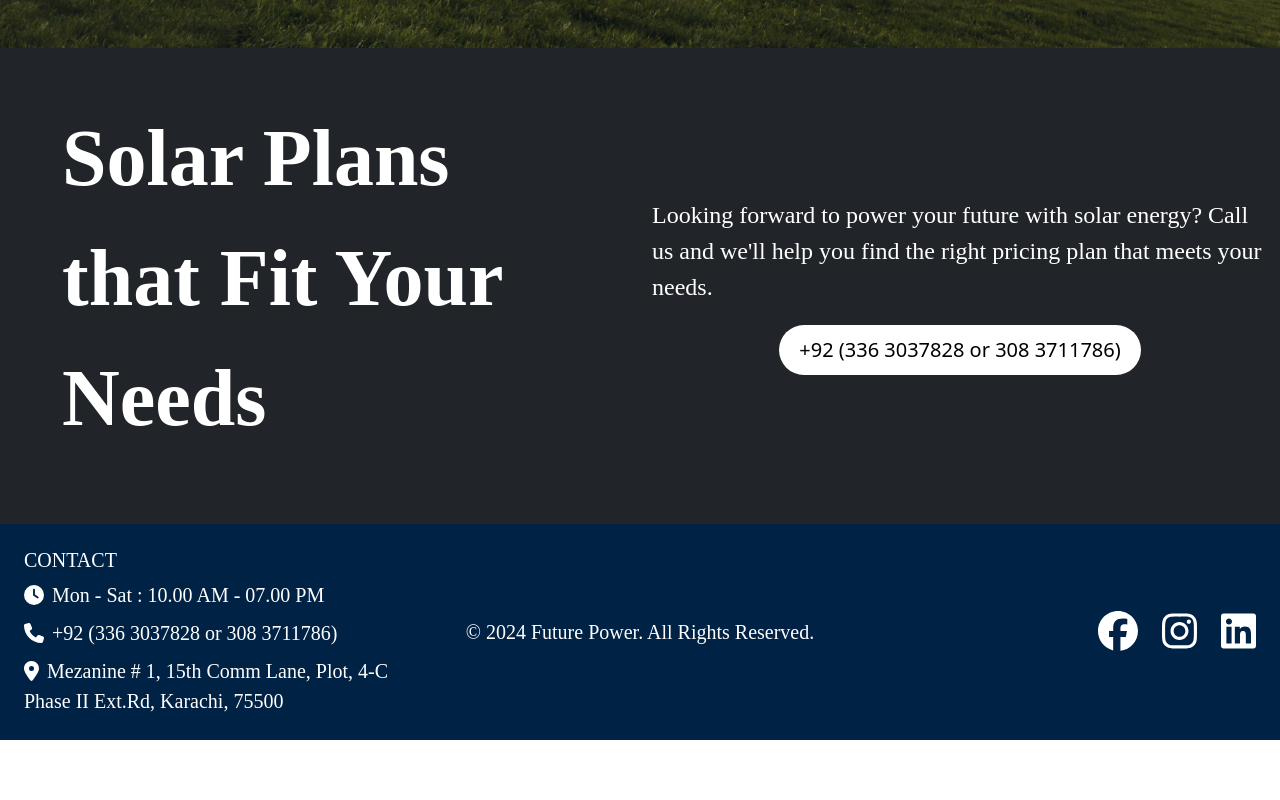
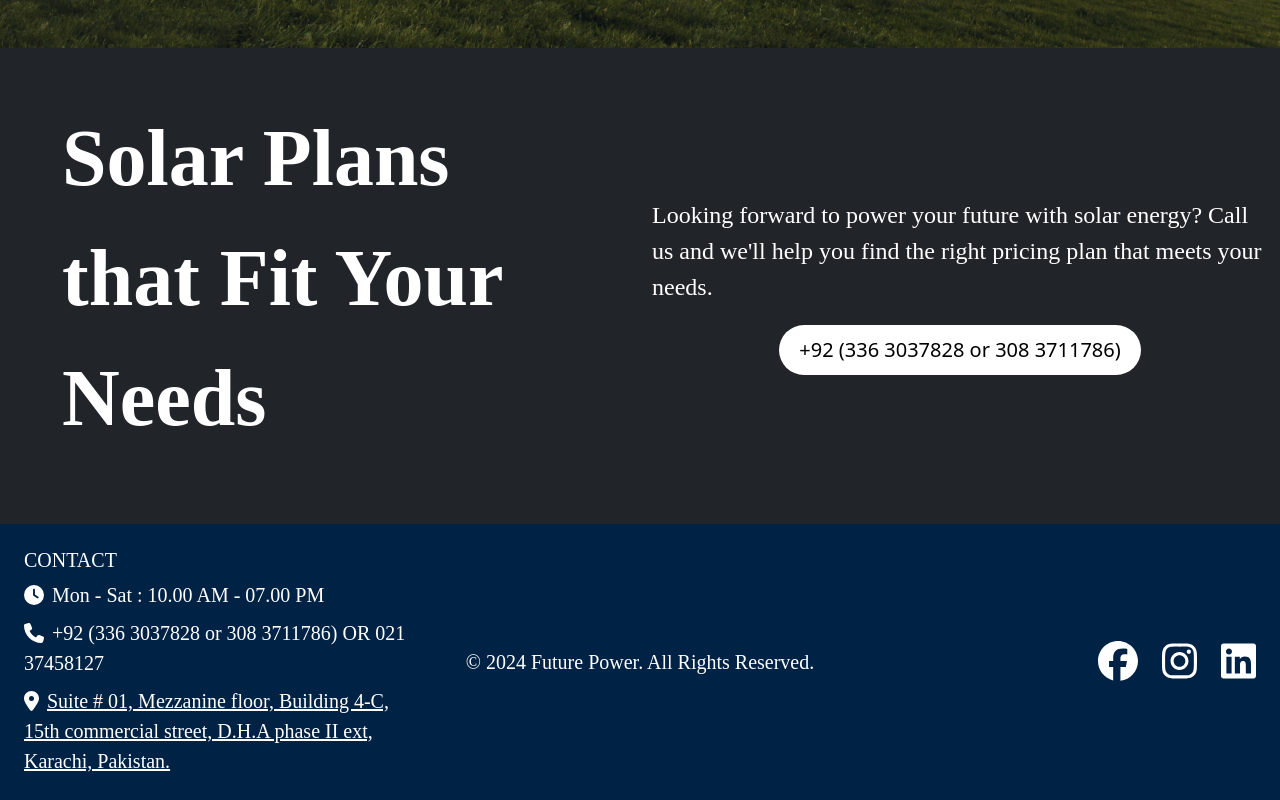
Before and after one commit to Ramim-Siddiqui/the_future_power, a React (Create React App) app in the folder frontend/: page /solutions in a window 1280 px wide. Shown: the part 3298-4098 px from the top of the page. Before the commit the page ends 4038 px from the top, so only its background shows below. Built offline with nearby package versions, Linux system fonts and the light colour scheme.

Commit message:
Update Footer

```diff
--- a/frontend/src/components/Footer.js
+++ b/frontend/src/components/Footer.js
@@ -1,7 +1,7 @@
 import React from 'react';
 import { FontAwesomeIcon } from '@fortawesome/react-fontawesome';
 import { faFacebook, faInstagram, faLinkedin } from '@fortawesome/free-brands-svg-icons';
-import { faClock, faMapMarkerAlt, faPhone } from '@fortawesome/free-solid-svg-icons';
+import { faClock, faLandmark, faMapMarkerAlt, faPhone } from '@fortawesome/free-solid-svg-icons';
 import 'bootstrap/dist/css/bootstrap.min.css';
 import '../css/Footer.css';
 
@@ -19,11 +19,13 @@ const Footer = () => {
               </li>
               <li className="mb-2">
                 <FontAwesomeIcon icon={faPhone} className='me-2' />
-                +92 (336 3037828 or 308 3711786)
+                +92 (336 3037828 or 308 3711786) OR 021 37458127
               </li>
               <li>
                 <FontAwesomeIcon icon={faMapMarkerAlt} className="me-2" />
-                Mezanine # 1, 15th Comm Lane, Plot, 4-C Phase II Ext.Rd, Karachi, 75500
+                <a href="https://maps.app.goo.gl/6VSwFLiKpytBhxyn8" target="_blank" rel="noopener noreferrer" className="me-4 text-reset">
+                Suite # 01, Mezzanine floor, Building 4-C, 15th commercial street, D.H.A phase II ext, Karachi, Pakistan.
+            </a>
               </li>
             </ul>
           </div>
@@ -31,7 +33,7 @@ const Footer = () => {
             <p className="m-0">&copy; 2024 Future Power. All Rights Reserved.</p>
           </div>
           <div className="col-lg-4 col-md-12 d-flex justify-content-lg-end justify-content-md-center justify-content-center align-items-center">
-            <a href="https://www.facebook.com/RamimAli2003" target="_blank" rel="noopener noreferrer" className="me-4 text-reset">
+            <a href="https://www.facebook.com/profile.php?id=100084846305900&mibextid=ZbWKwL" target="_blank" rel="noopener noreferrer" className="me-4 text-reset">
               <FontAwesomeIcon icon={faFacebook} size="2x" />
             </a>
             <a href="https://www.instagram.com/ramimali2003?igsh=MW16NGd6ZHkwcjJvcQ==" target="_blank" rel="noopener noreferrer" className="me-4 text-reset">
```
